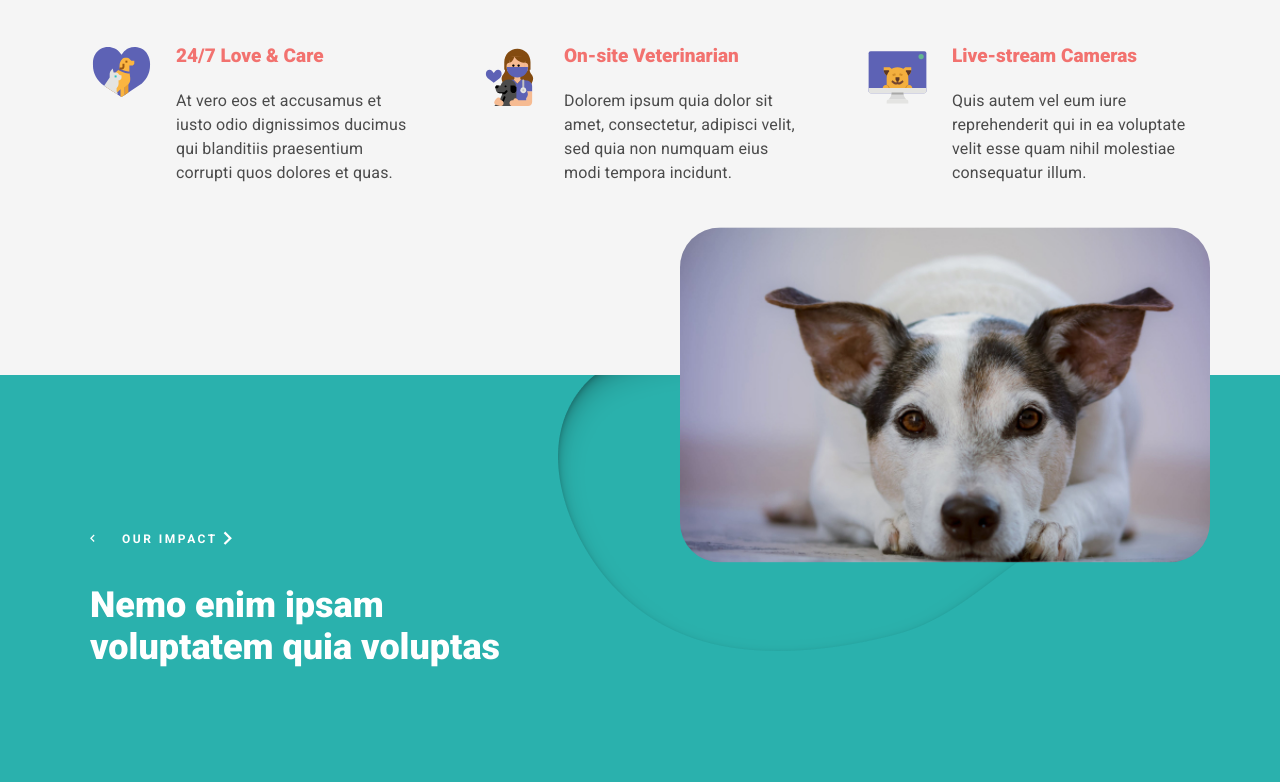
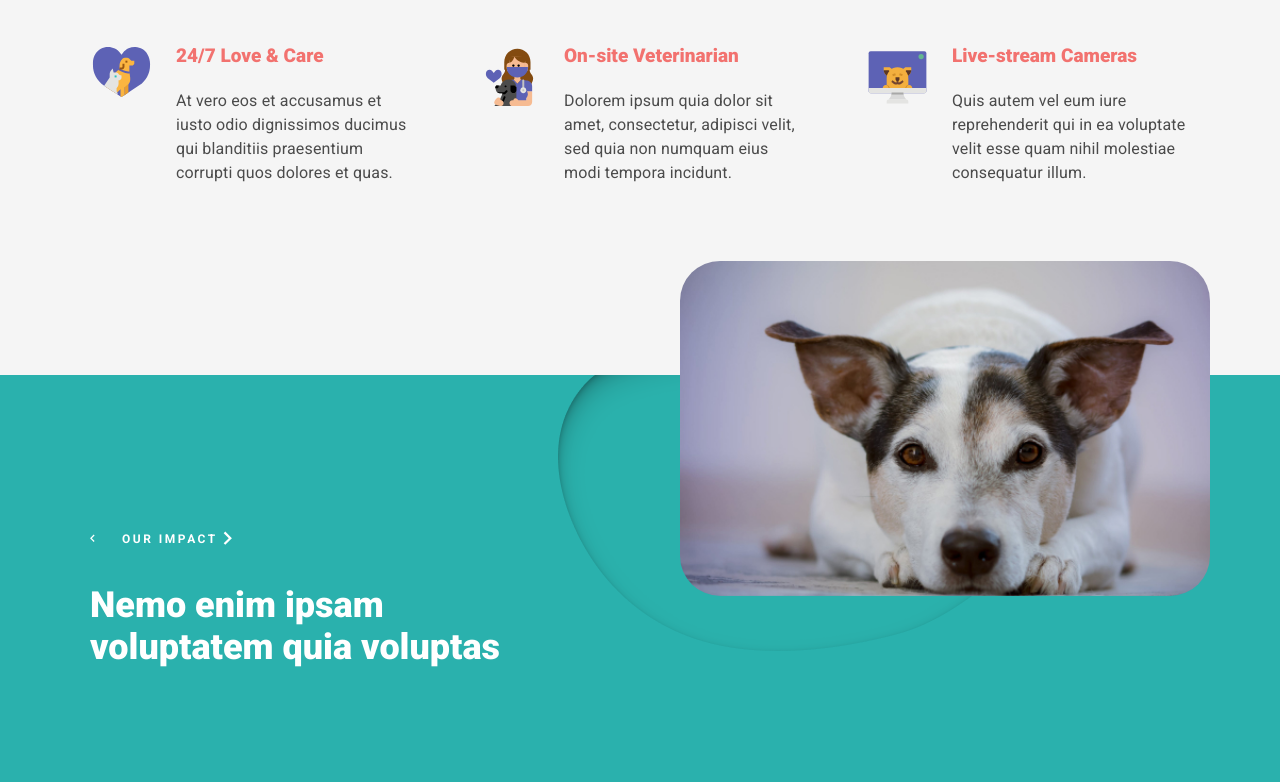
Before and after one commit to TihimVecherom/Lesson__14, a plain HTML site: page index.html in a window 1280 px wide. Shown: the part 254-1036 px from the top of the page. Drawn offline with Linux system fonts and the light colour scheme.

Commit message:
Update style.css

```diff
--- a/css/style.css
+++ b/css/style.css
@@ -206,7 +206,7 @@ html {
    flex: 0 1 530px;
    min-width: 200px;
    margin: 0 auto;
-   transform: translate(0, -50%);
+   transform: translate(0, -40%);
 }
 
 .img-dog-food {
```
